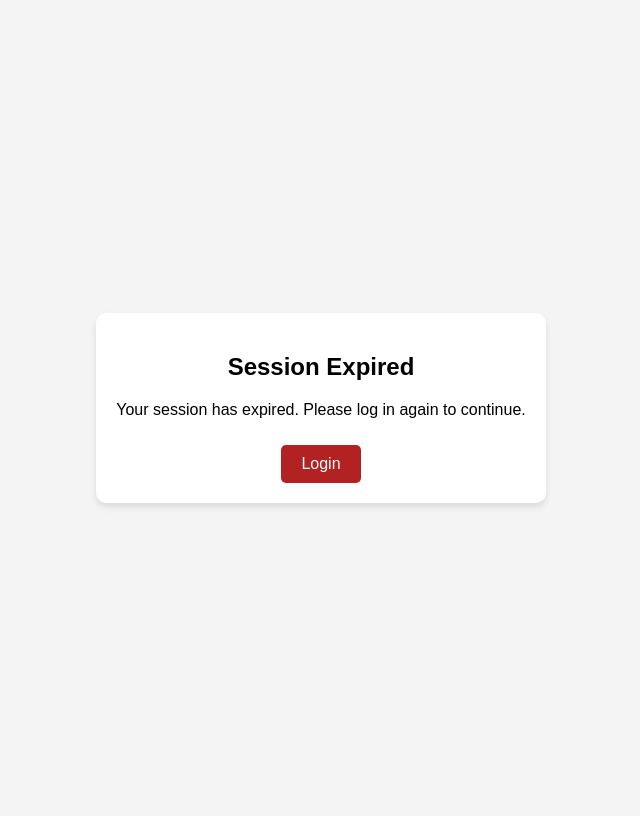
After one commit to ashxeyn/msaconnect, a PHP site: page /accounts/relogin.php in a window 1280 px wide. The commit adds this page. Shown: the whole page, without its empty margins (319-959 px from the left). Run offline with PHP 8.4, Linux system fonts and the light colour scheme.

Commit message:
Added session for relogin

```diff
--- /dev/null
+++ b/accounts/relogin.php
@@ -0,0 +1,17 @@
+<?php session_start(); session_destroy(); ?>
+<!DOCTYPE html>
+<html lang="en">
+<head>
+    <meta charset="UTF-8">
+    <meta name="viewport" content="width=device-width, initial-scale=1.0">
+    <title>Please Relogin</title>
+    <link rel="stylesheet" href="../css/relogin.css">
+</head>
+<body>
+    <div class="container">
+        <h2>Session Expired</h2>
+        <p>Your session has expired. Please log in again to continue.</p>
+        <a href="login.php" class="btn">Login</a>
+    </div>
+</body>
+</html>
--- /dev/null
+++ b/css/relogin.css
@@ -0,0 +1,30 @@
+body {
+    font-family: 'Arial', sans-serif;
+    display: flex;
+    justify-content: center;
+    align-items: center;
+    height: 100vh;
+    background: #f4f4f4;
+}
+
+.container {
+    text-align: center;
+    background: white;
+    padding: 20px;
+    border-radius: 10px;
+    box-shadow: 0px 4px 6px rgba(0, 0, 0, 0.1);
+}
+
+.btn {
+    display: inline-block;
+    margin-top: 10px;
+    padding: 10px 20px;
+    background: #B22222;
+    color: white;
+    text-decoration: none;
+    border-radius: 5px;
+}
+
+.btn:hover {
+    background: black;
+}
--- a/views/admin/admin_dashboard.php
+++ b/views/admin/admin_dashboard.php
@@ -1,6 +1,7 @@
 <!DOCTYPE html>
 <html lang="en">
 <head>
+    <?php include "../../accounts/session.php"; ?>
     <?php include '../../includes/head.php'; ?>
     <title>Admin Dashboard</title>
     <link rel="stylesheet" href="../../css/sideBar.css">
```
Also changed, not shown: accounts/session.php (added, +8 -0 lines).
